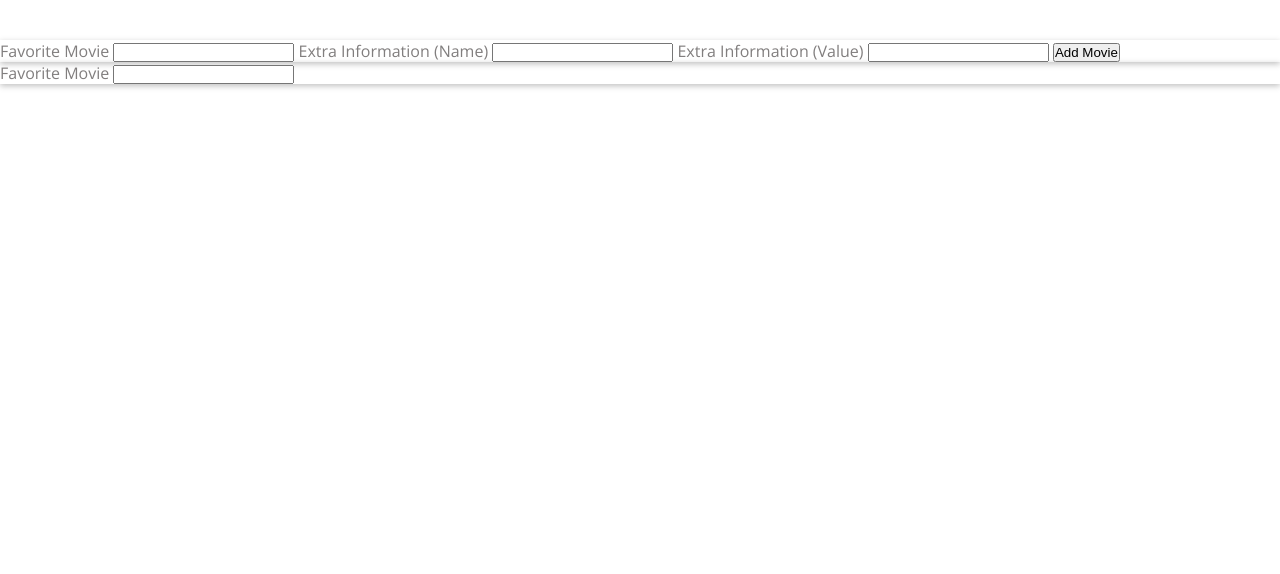
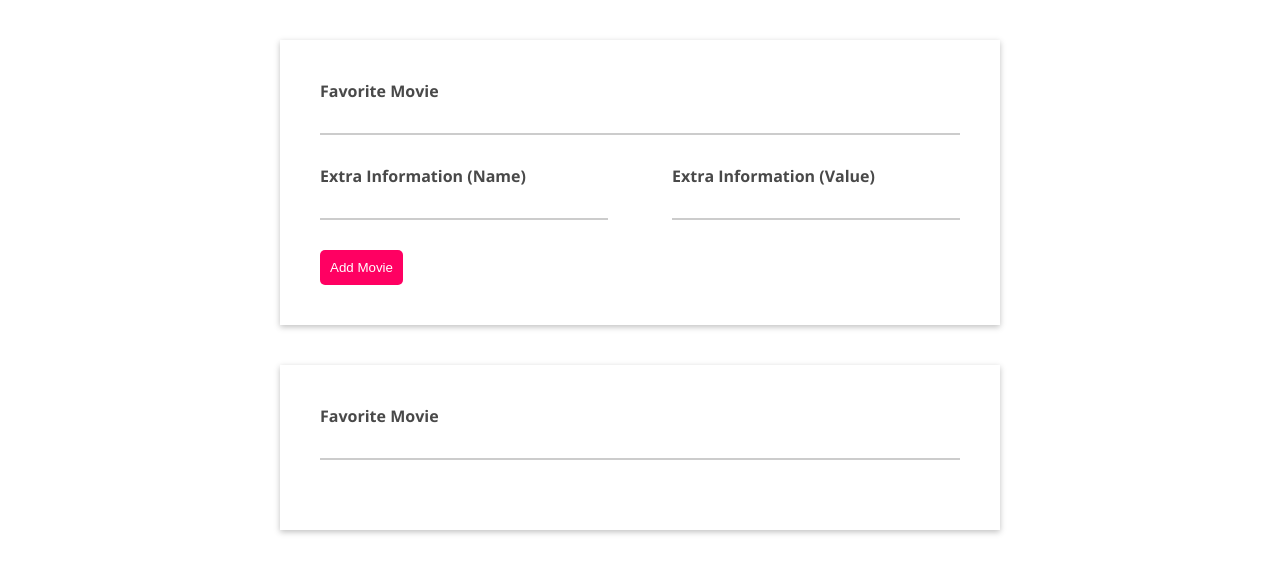
Before and after one commit to apradhanshakya/portfolios, a website: page movieList.html in a window 1280 px wide. Drawn offline with nearby package versions, Linux system fonts and the light colour scheme.

Commit message:
added movieList html

```diff
--- a/movieList.html
+++ b/movieList.html
@@ -6,34 +6,41 @@
     <script src="src/index.js" defer></script>
 </head>
 <body>
-    <div class="container">
-        <div class="movieList">
-            <main>
-                <section class="card">
-                    <form>
-                        <label for="movie">
-                            Favorite Movie
-                            <input type="text" id="movie"/>
-                        </label>
-                        <label for="movie">
-                            Extra Information (Name)
-                            <input type="text" />
-                        </label>
-                        <label for="movie">
-                            Extra Information (Value)
-                            <input type="text" />
-                        </label>
-                        <button>Add Movie</button>
-                    </form>
-                </section>
-                <section class="card">
-                    <label for="movie">
-                        Favorite Movie
-                        <input type="text" id="movie"/>
+    <div class="movie-list container">
+        <section class="card">
+            <div class="control-group">
+                <label for="title">
+                    Favorite Movie
+                </label>
+                <input type="text" id="title"/>
+            </div>
+            <div class="input-group">
+                <div class="control-group">
+                    <label for="extra-name">
+                        Extra Information (Name)
                     </label>
-                </section>
-            </main>
-        </div>
+                    <input type="text" id="extra-name" />
+                </div>
+                <div class="control-group">
+                    <label for="extra-value">
+                        Extra Information (Value)
+                    </label>
+                    <input type="text" id="extra-value"  />
+                </div>
+            </div>
+            <button>Add Movie</button>
+        </section>
+        <section class="card">
+            <div class="control-group">
+                <label for="movie">
+                    Favorite Movie
+                </label>
+                <input type="text" id="movie"/>
+            </div>
+            <ul class="list">
+
+            </ul>
+        </section>
     </div>
 </body>
 </html>
--- a/src/assets/sass/_typography.scss
+++ b/src/assets/sass/_typography.scss
@@ -1,7 +1,3 @@
-@mixin font-heading {
-	font-family: 'Montserrat', sans-serif;
-	font-weight: 700;
-}
 
 @mixin font-body {
 	font-family: 'Open Sans', sans-serif;
--- a/src/assets/sass/_variables.scss
+++ b/src/assets/sass/_variables.scss
@@ -2,5 +2,8 @@
 $white: #FFFFFF;
 $black: #000000;
 $grey:  #817e7e;
+$dark-grey: #494949;
+$color-primary: #ff0062;
+$border: 2px solid #ccc;
 
 $box-shadow: 0 2px 6px 0 rgba(0, 0, 0, 0.25);
--- a/src/assets/sass/main.scss
+++ b/src/assets/sass/main.scss
@@ -34,6 +34,7 @@ body {
 	//background: #eb2f64;
 	font-family: 'Open Sans', sans-serif;
 	color: $grey;
+}
 
 .container {
 	min-height:100vh;
@@ -74,7 +75,6 @@ h2 {
 .projects {
 	background: #f7f7f7;
 	padding: 40px;
-
 
 	&__section {
 		margin: 40px auto;
--- a/src/assets/sass/modules/_MovieList.scss
+++ b/src/assets/sass/modules/_MovieList.scss
@@ -1,5 +1,54 @@
-.movieList {
+
+.movie-list {
+    &.container {
+        margin: 0 auto;
+        max-width: 800px;
+    }
+
 	.card {
-		box-shadow: $box-shadow;
-	}
+        box-shadow: $box-shadow;
+        padding: 40px;
+        margin: 40px;
+    }
+
+    .input-group {
+        display: flex;
+        justify-content: space-between;
+        .control-group {
+            width: 45%;
+        }
+    }
+
+    .control-group {
+        margin-bottom: 30px;
+        label {
+            font-weight: bold;
+            display: block;
+            color: $dark-grey;
+            margin-bottom: 10px;
+
+
+        }
+        input {
+            border: none;
+            border-bottom: 2px solid #ccc;
+            width: 100%;
+            font-size: 16px;
+            color: $grey;
+
+
+            &:focus {
+                outline: none;
+                border-color: $color-primary;
+            }
+        }
+    }
+
+    button {
+        background: $color-primary;
+        color: $white;
+        padding: 10px;
+        border: none;
+        border-radius: 5px;
+    }
 }
```
Also changed, not shown: src/assets/css/style.css, src/assets/style.css (deleted).
